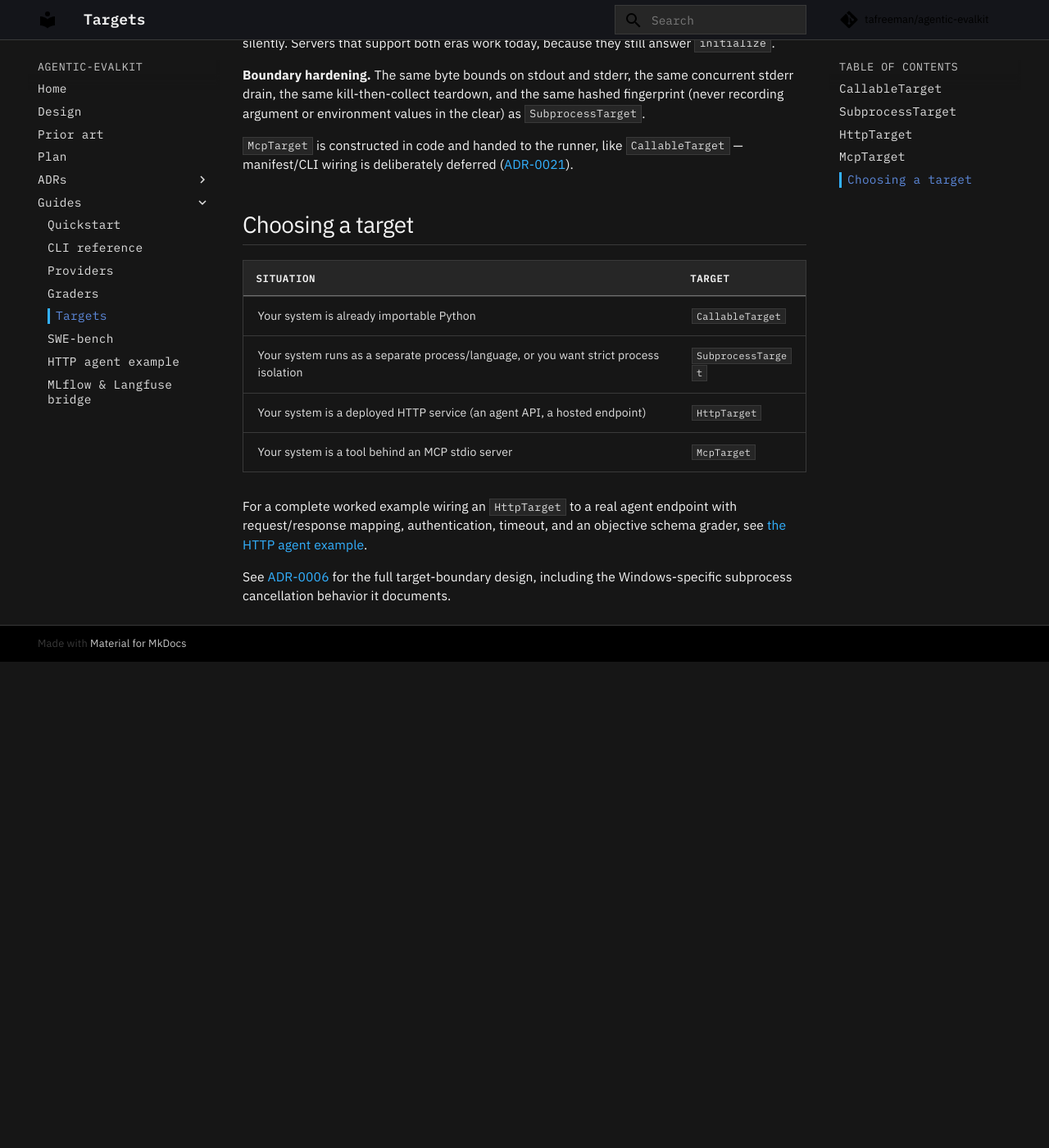
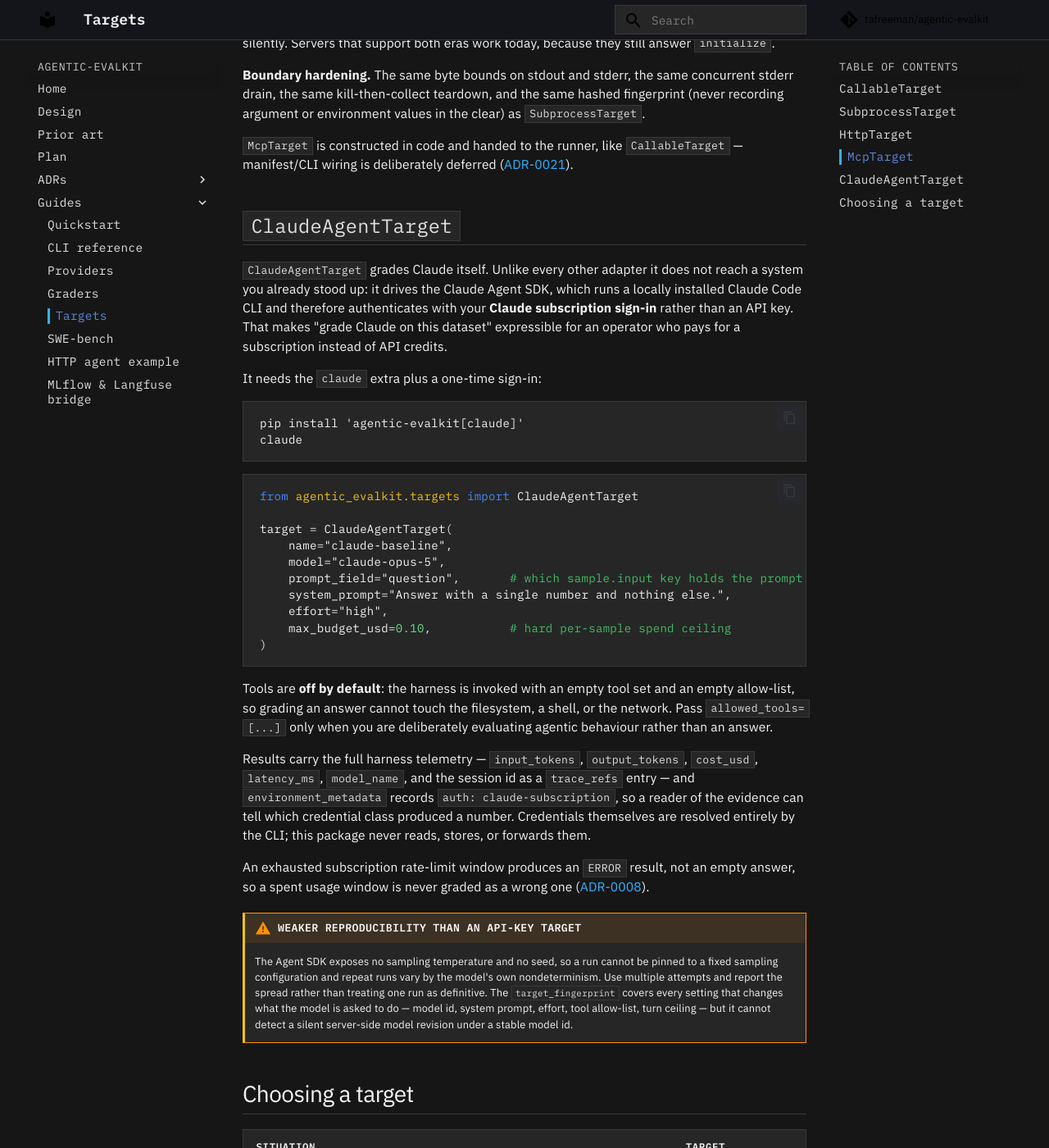
Before and after one commit to tafreeman/agentic-evalkit, an MkDocs documentation site: the page built from docs/guides/targets.md, in a window 1280 px wide and 1400 px high, scrolled down 3625 px. Shown: the whole window at 82% size. Built offline with MkDocs 1.6.1 and Material for MkDocs 9.7.7, drawn with Linux system fonts in a browser that asks for light colours; comment, search, counter and statistics services are not loaded; before the commit the page ends 4432 px from its top, so only the background shows below that; some of the changed text lies outside the part shown.

Commit message:
feat(targets): add a Claude subscription execution target (ADR-0025)
Every built-in target reaches the system under test through something the
operator already owns, and where a hosted model is involved, assumes they hold
an API key for it. That excluded a whole class of operator: someone who pays
for a Claude subscription rather than API credits could not express "grade
Claude on this dataset" at all. Their options were to buy API access they did
not otherwise need, or to hand-write a CallableTarget shim that put credential
handling, usage accounting, and failure classification into operator code --
outside every guarantee this package makes about evidence.

Subscription credentials are not an environment variable. They live in the
Claude Code CLI's own store, and claude-agent-sdk is the only supported way to
spend them. Unlike ADR-0021's hand-rolled MCP client there is no wire contract
to reimplement, so the SDK is a real dependency -- carried as the `claude`
extra, leaving the base install unchanged.

Ship ClaudeAgentTarget as a fifth adapter, effecting the supersession ADR-0006
requires for a new built-in target kind. The SDK entry point is an injected
constructor argument, mirroring how HttpTarget is handed a client, so the whole
suite runs without a CLI, a sign-in, or a network.

Tools are off by default: an empty tool set and empty allow-list mean grading
an answer cannot touch the filesystem, a shell, or the network. Rate-limit
exhaustion, assistant-level SDK errors, and failed harness runs each produce an
ERROR result rather than being graded as an empty answer (ADR-0008). The
fingerprint covers model, system prompt, effort, tool allow-list, turn ceiling
and name, so compare_runs refuses to compare across a changed ask.

Recorded honestly rather than papered over: the harness exposes no temperature
and no seed, so runs are less reproducible than an API-key target's. That is
stated at the target, in the guide, in the changelog, and in the ADR's
consequences.

Verified: 1185 passed / 6 deselected, coverage 94.23% (new module 97%); all 196
contract tests green including the ADR shape, ordering and count gates; ruff,
ruff format, mypy --strict and mkdocs --strict all clean.

````diff
--- a/docs/guides/targets.md
+++ b/docs/guides/targets.md
@@ -8,7 +8,9 @@
 type ever leaks into a public model. The initial release shipped exactly
 three adapters;
 [ADR-0021](../adr/0021-mcp-stdio-execution-target.md) added a fourth,
-`McpTarget`.
+`McpTarget`, and
+[ADR-0025](../adr/0025-claude-subscription-execution-target.md) a fifth,
+`ClaudeAgentTarget`.
 
 ## `CallableTarget`
 
@@ -191,6 +193,62 @@
 `CallableTarget` — manifest/CLI wiring is deliberately deferred
 ([ADR-0021](../adr/0021-mcp-stdio-execution-target.md)).
 
+## `ClaudeAgentTarget`
+
+`ClaudeAgentTarget` grades Claude itself. Unlike every other adapter it
+does not reach a system you already stood up: it drives the Claude Agent
+SDK, which runs a locally installed Claude Code CLI and therefore
+authenticates with your **Claude subscription sign-in** rather than an API
+key. That makes "grade Claude on this dataset" expressible for an operator
+who pays for a subscription instead of API credits.
+
+It needs the `claude` extra plus a one-time sign-in:
+
+```bash
+pip install 'agentic-evalkit[claude]'
+claude
+```
+
+```python
+from agentic_evalkit.targets import ClaudeAgentTarget
+
+target = ClaudeAgentTarget(
+    name="claude-baseline",
+    model="claude-opus-5",
+    prompt_field="question",       # which sample.input key holds the prompt
+    system_prompt="Answer with a single number and nothing else.",
+    effort="high",
+    max_budget_usd=0.10,           # hard per-sample spend ceiling
+)
+```
+
+Tools are **off by default**: the harness is invoked with an empty tool set
+and an empty allow-list, so grading an answer cannot touch the filesystem,
+a shell, or the network. Pass `allowed_tools=[...]` only when you are
+deliberately evaluating agentic behaviour rather than an answer.
+
+Results carry the full harness telemetry — `input_tokens`, `output_tokens`,
+`cost_usd`, `latency_ms`, `model_name`, and the session id as a
+`trace_refs` entry — and `environment_metadata` records
+`auth: claude-subscription`, so a reader of the evidence can tell which
+credential class produced a number. Credentials themselves are resolved
+entirely by the CLI; this package never reads, stores, or forwards them.
+
+An exhausted subscription rate-limit window produces an `ERROR` result, not
+an empty answer, so a spent usage window is never graded as a wrong one
+([ADR-0008](../adr/0008-statistical-comparability.md)).
+
+!!! warning "Weaker reproducibility than an API-key target"
+
+    The Agent SDK exposes no sampling temperature and no seed, so a run
+    cannot be pinned to a fixed sampling configuration and repeat runs vary
+    by the model's own nondeterminism. Use multiple attempts and report the
+    spread rather than treating one run as definitive. The
+    `target_fingerprint` covers every setting that changes what the model
+    is asked to do — model id, system prompt, effort, tool allow-list, turn
+    ceiling — but it cannot detect a silent server-side model revision
+    under a stable model id.
+
 ## Choosing a target
 
 | Situation | Target |
@@ -199,6 +257,7 @@
 | Your system runs as a separate process/language, or you want strict process isolation | `SubprocessTarget` |
 | Your system is a deployed HTTP service (an agent API, a hosted endpoint) | `HttpTarget` |
 | Your system is a tool behind an MCP stdio server | `McpTarget` |
+| You are grading Claude itself and hold a Claude subscription rather than an API key | `ClaudeAgentTarget` |
 
 For a complete worked example wiring an `HttpTarget` to a real agent
 endpoint with request/response mapping, authentication, timeout, and an
--- a/mkdocs.yml
+++ b/mkdocs.yml
@@ -68,6 +68,7 @@
       - "0022: Host-platform integration boundary": adr/0022-host-platform-integration-boundary.md
       - "0023: MCP handshake-era protocol revision": adr/0023-mcp-handshake-era-protocol-revision.md
       - "0024: Judge calibration measurement": adr/0024-judge-calibration-measurement.md
+      - "0025: Claude subscription execution target": adr/0025-claude-subscription-execution-target.md
   - Guides:
       - Quickstart: guides/quickstart.md
       - CLI reference: guides/cli-reference.md
````
Also changed, not shown: CHANGELOG.md (+32 -0 lines), docs/adr/0025-claude-subscription-execution-target.md (added, +146 -0 lines), docs/index.md (+3 -3 lines), pyproject.toml (+21 -0 lines), 5 other files.
